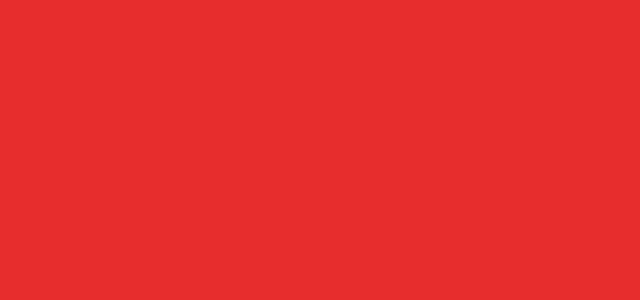
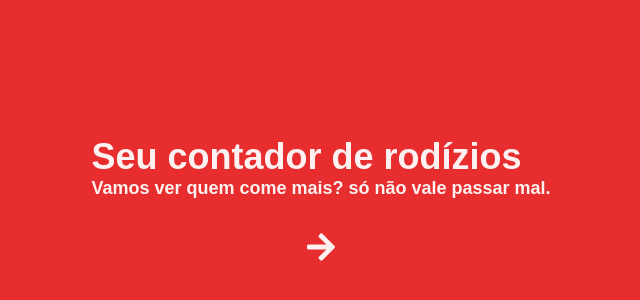
Before and after one commit to guuhschmaltz/hunppy-web, a React (Create React App) app: page / in a window 1280 px wide. Before the commit this address had no page. Shown: the part 198-498 px from the top of the page, without its empty margins (319-959 px from the left). Built offline with nearby package versions, Linux system fonts and the light colour scheme.

Commit message:
added addplayers function

```diff
--- a/package.json
+++ b/package.json
@@ -10,9 +10,11 @@
     "@types/node": "^16.7.13",
     "@types/react": "^17.0.20",
     "@types/react-dom": "^17.0.9",
+    "@types/react-icons": "^3.0.0",
     "@types/react-router-dom": "^5.3.2",
     "react": "^17.0.2",
     "react-dom": "^17.0.2",
+    "react-icons": "^4.3.1",
     "react-router-dom": "^6.2.1",
     "react-scripts": "5.0.0",
     "typescript": "^4.4.2",
--- /dev/null
+++ b/src/pages/AddPlayers/index.tsx
@@ -0,0 +1,51 @@
+import React, { FormEvent, useRef, useState } from 'react';
+import { Link } from 'react-router-dom';
+
+type Player = {
+  name: string;
+}
+
+export default function AddPlayers() {
+  const [players, setNewPlayers] = useState<Player[]>([]);
+
+  function addPlayers(){
+
+    if (playerInputRef.current !== null){
+      const player = {
+        name: playerInputRef.current.value
+      };
+      const newPlayers = [...players, player];
+      setNewPlayers(newPlayers);
+    }
+  }
+
+  const playerInputRef = useRef<HTMLInputElement>(null);
+  return (
+    <div id="page-add-players">
+      <main>
+          <h1>Adicione os particicipantes</h1>
+          <label htmlFor="player">Nome do participante:</label>
+          <input name="player" type="text" ref={playerInputRef} />
+          <button onClick={addPlayers}>Adicionar</button>
+          {}
+          { players.length > 0 && (
+            <div className="players">
+            <h2>Lista de participantes:</h2>
+              { players.map(player => {
+                return(
+                  <div className="player" key={player.name + Math.random()}>
+                    <p>{player.name}</p>
+                  </div>
+                )
+              })}
+            </div>
+          )}
+          <div className="start-game">
+            <Link to="/all-you-can-eat">
+              <button>Começar jogo</button>
+            </Link>
+          </div>
+        </main>
+    </div>
+  );
+}
--- /dev/null
+++ b/src/pages/AddPlayers/styles.css
@@ -0,0 +1,25 @@
+#page-all-you-can-eat {
+  width: 100vw;
+  height: 100vh;
+
+  display: flex;
+  justify-content: center;
+  align-items: center;
+}
+
+.content {
+  position: relative;
+
+  width: 100%;
+  max-width: 1100px;
+  height: 100%;
+  max-height: 680px;
+  margin: 0 auto;
+}
+
+.button-container {
+  margin-top: 32px;
+  display: flex;
+  justify-content: center;
+  align-items: center;
+}
--- /dev/null
+++ b/src/pages/AllYouCanEat/index.tsx
@@ -0,0 +1,18 @@
+import React from 'react';
+
+interface AllYouCanEatProps{
+  foodName?: string;
+}
+
+export default function AllYouCanEat({foodName = "Pizza"}: AllYouCanEatProps) {
+  return (
+    <div id="page-all-you-can-eat">
+      <main>
+          <h1>Ródizio de: {foodName}</h1>
+          <div className="game">
+
+          </div>
+        </main>
+    </div>
+  );
+}
--- /dev/null
+++ b/src/pages/AllYouCanEat/styles.css
@@ -0,0 +1,25 @@
+#page-all-you-can-eat {
+  width: 100vw;
+  height: 100vh;
+
+  display: flex;
+  justify-content: center;
+  align-items: center;
+}
+
+.content {
+  position: relative;
+
+  width: 100%;
+  max-width: 1100px;
+  height: 100%;
+  max-height: 680px;
+  margin: 0 auto;
+}
+
+.button-container {
+  margin-top: 32px;
+  display: flex;
+  justify-content: center;
+  align-items: center;
+}
--- a/src/pages/Landing.tsx
+++ /dev/null
@@ -1,9 +0,0 @@
-import React from 'react';
-
-export default function Landing() {
-  return (
-    <div id="page-landing">
-      <p>eae</p>
-    </div>
-  );
-}
--- /dev/null
+++ b/src/pages/Landing/index.tsx
@@ -0,0 +1,21 @@
+import React from 'react';
+import { Link } from 'react-router-dom'
+import { FaArrowRight } from 'react-icons/fa';
+import './styles.css';
+
+
+export default function Landing() {
+  return (
+    <div id="page-landing">
+        <main>
+          <h1>Seu contador de rodízios</h1>
+          <p>Vamos ver quem come mais? só não vale passar mal.</p>
+          <div className="button-container">
+          <Link to="/add-players" className="enter-app">
+          <FaArrowRight size={32} color="rgba(255, 255, 255, 0.932)" />
+          </Link>
+          </div>
+        </main>
+    </div>
+  );
+}
--- /dev/null
+++ b/src/pages/Landing/styles.css
@@ -0,0 +1,25 @@
+#page-landing {
+  width: 100vw;
+  height: 100vh;
+
+  display: flex;
+  justify-content: center;
+  align-items: center;
+}
+
+.content {
+  position: relative;
+
+  width: 100%;
+  max-width: 1100px;
+  height: 100%;
+  max-height: 680px;
+  margin: 0 auto;
+}
+
+.button-container {
+  margin-top: 32px;
+  display: flex;
+  justify-content: center;
+  align-items: center;
+}
--- a/src/routes.tsx
+++ b/src/routes.tsx
@@ -1,12 +1,15 @@
 import { Routes as ReactRouterRoutes, Route } from "react-router-dom";
-import { BrowserRouter } from "react-router-dom";
+
+import AddPlayers from "./pages/AddPlayers";
+import AllYouCanEat from "./pages/AllYouCanEat";
 import Landing from "./pages/Landing";
 
 export default function Routes() {
   return (
     <ReactRouterRoutes>
-
-        <Route path="/eae" element={<Landing />} />
+        <Route path="/" element={<Landing />} />
+        <Route path="/add-players" element={<AddPlayers />} />
+        <Route path="/all-you-can-eat" element={<AllYouCanEat foodName="Pizza" />} />
     </ReactRouterRoutes>
   )
 }
--- a/src/styles/global.css
+++ b/src/styles/global.css
@@ -5,7 +5,7 @@
 }
 
 body {
-  color: #FFF;
+  color: rgba(255, 255, 255, 0.932);
   background: #e72d2d;
 }
 
```
Also changed, not shown: 1 other file (tests, documents, lock files or other folders).
